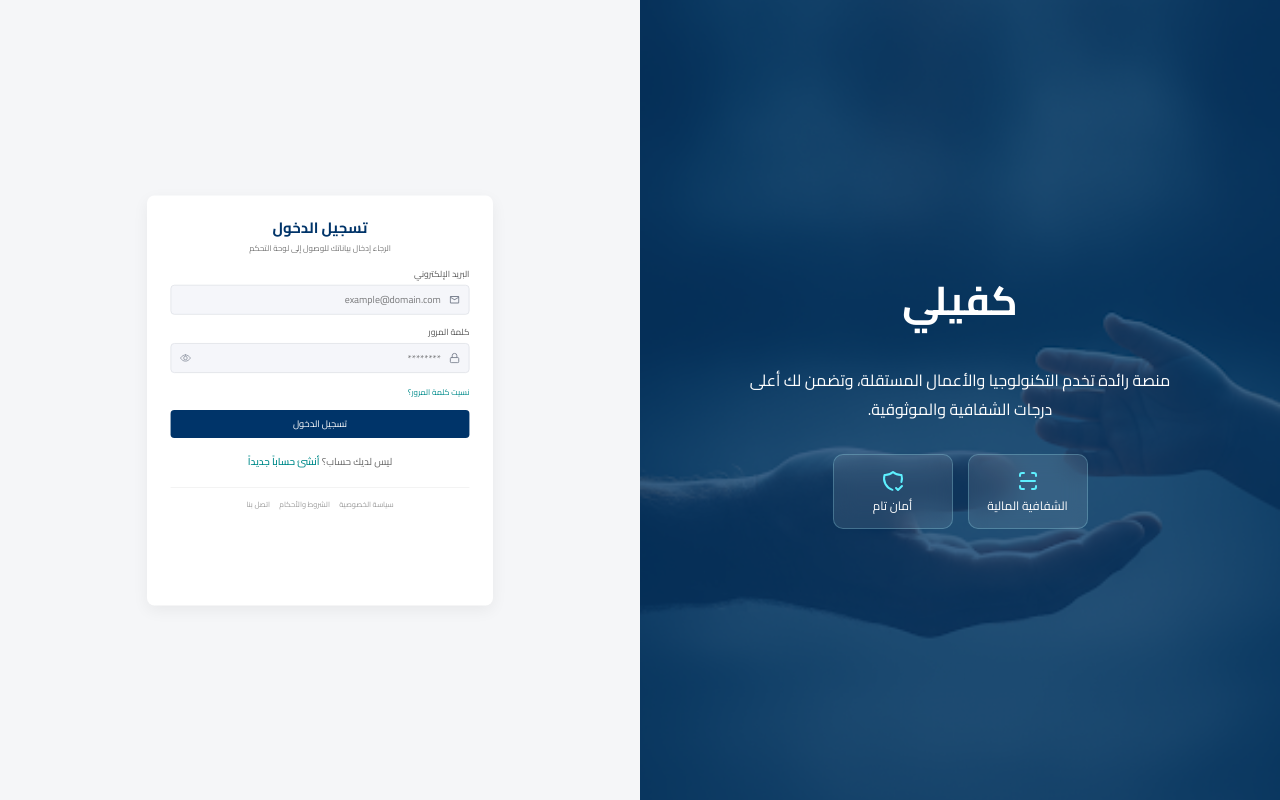
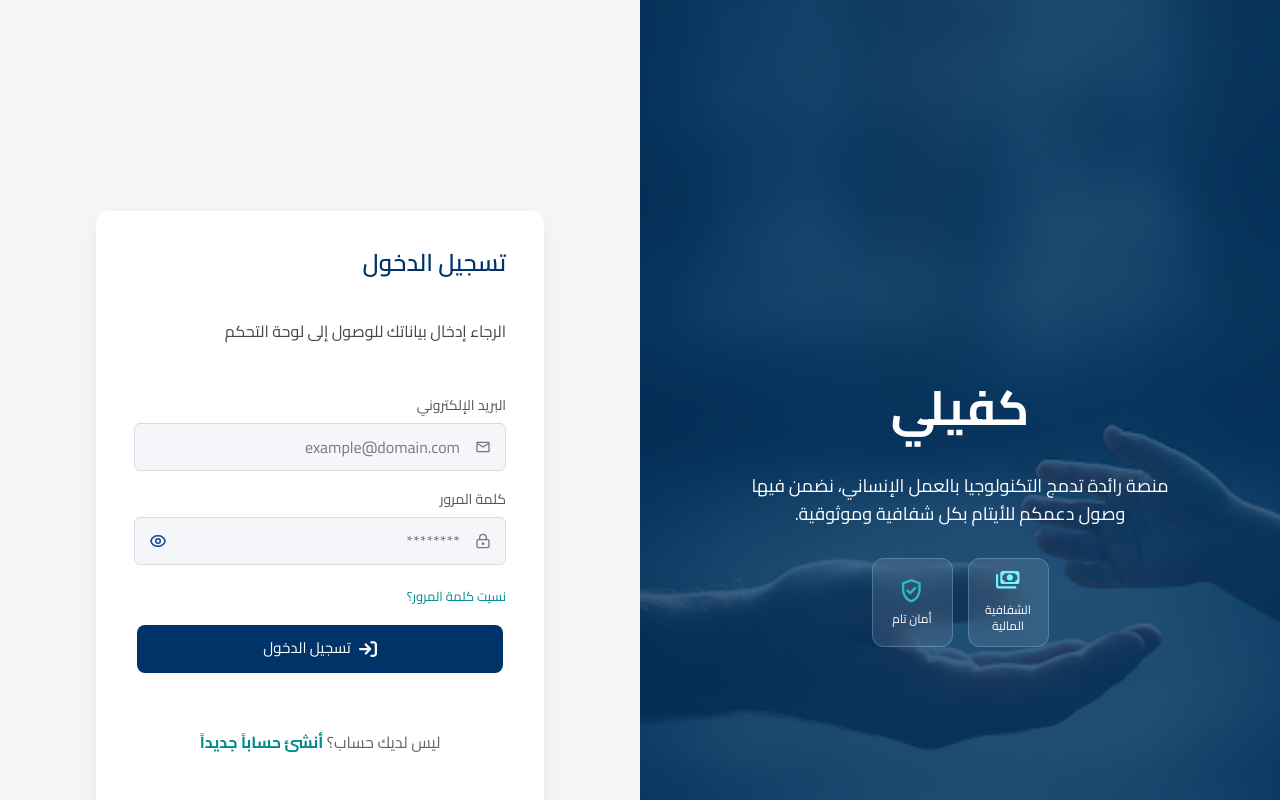
Before and after one commit to Kafeeli/kafeeli-frontend, a React (Vite) app: page / in a window 1280 px wide. Shown: the top 800 px of the page. Built offline with nearby package versions, Linux system fonts and the light colour scheme.

Commit message:
feat: connect forgot password page

```diff
--- a/src/App.jsx
+++ b/src/App.jsx
@@ -1,11 +1,12 @@
 import { BrowserRouter, Routes, Route } from "react-router-dom";
 import Login from "./pages/Login";
-
+import ForgotPassword from "./pages/ForgotPassword";
 function App() {
   return (
     <BrowserRouter>
       <Routes>
         <Route path="/" element={<Login />} />
+        <Route path="/forgot-password" element={<ForgotPassword />} />
         <Route path="/sponsor-dashboard" element={<h1>Sponsor Dashboard</h1>} />
         <Route path="/guardian-dashboard" element={<h1>Guardian Dashboard</h1>} />
         <Route path="/admin-dashboard" element={<h1>Admin Dashboard</h1>} />
--- a/src/pages/Login.jsx
+++ b/src/pages/Login.jsx
@@ -1,11 +1,15 @@
 import { useState } from "react";
 import { useNavigate } from "react-router-dom";
 import kafeeli from "../assets/kafeeli.png";
-
+import securityIcon from "../assets/Icon (1).svg";
 import { MdOutlineMailOutline } from "react-icons/md";
-import { LuLock } from "react-icons/lu";
+import { LuLockKeyhole } from "react-icons/lu";
 import { IoEyeOutline } from "react-icons/io5";
 import { TbShieldCheck, TbScan } from "react-icons/tb";
+import { FaArrowRightToBracket } from "react-icons/fa6";
+import financialIcon from "../assets/Icon (4).svg";
+import { HiOutlineEyeOff } from "react-icons/hi";
+import { HiOutlineEye } from "react-icons/hi";
 
 function Login() {
   const navigate = useNavigate();
@@ -13,7 +17,7 @@ function Login() {
   const [email, setEmail] = useState("");
   const [password, setPassword] = useState("");
   const [errorType, setErrorType] = useState("");
-
+  const [showPassword, setShowPassword] = useState(false);
   const handleSubmit = (e) => {
   e.preventDefault();
 
@@ -22,51 +26,108 @@ function Login() {
     return;
   }
 
-    const response = {
+  let response;
+
+if (email === "sponsor@gmail.com" && password === "123456") {
+  response = {
     success: true,
     role: "Sponsor",
     error: null,
   };
+} else if (email === "guardian@gmail.com" && password === "123456") {
+  response = {
+    success: true,
+    role: "Guardian",
+    error: null,
+  };
+} else if (email === "admin@gmail.com" && password === "123456") {
+  response = {
+    success: true,
+    role: "Admin",
+    error: null,
+  };
+} else if (email === "verify@gmail.com") {
+  response = {
+    success: false,
+    role: null,
+    error: "unverified_email",
+  };
+} else if (email === "inactive@gmail.com") {
+  response = {
+    success: false,
+    role: null,
+    error: "inactive_account",
+  };
+} else {
+  response = {
+    success: false,
+    role: null,
+    error: "invalid_credentials",
+  };
+}}
+  //   const handleSubmit = (e) => {
+  //     e.preventDefault();
 
-    setErrorType("");
+  //     if (!email || !password) {
+  //       setErrorType("empty");
+  //       return;
+  //     }
 
-    if (response.role === "Sponsor") {
-      navigate("/sponsor-dashboard");
-    } else if (response.role === "Guardian") {
-      navigate("/guardian-dashboard");
-    } else if (response.role === "Admin") {
-      navigate("/admin-dashboard");
-    }
-  };
+  //     const response = {
+  //       success: true,
+  //       role: "Sponsor",
+  //       error: null,
+  //     };
+
+  //     setErrorType("");
+
+  //     if (response.role === "Sponsor") {
+  //       navigate("/sponsor-dashboard");
+  //     } else if (response.role === "Guardian") {
+  //       navigate("/guardian-dashboard");
+  //     } else if (response.role === "Admin") {
+  //       navigate("/admin-dashboard");
+  //     }
+  //   };
 
   return (
-    <div className="h-screen w-full overflow-hidden flex max-md:flex-col font-[Cairo,sans-serif]">
+    <div className="min-h-screen w-full flex flex-row max-md:flex-col font-[Cairo,sans-serif]">
       {/* الصورة شمال */}
       <div
-        className="w-1/2 max-md:w-full max-md:min-h-[350px] bg-cover bg-center relative flex justify-center items-center"
+        className="w-[640px] h-[1024px] max-md:w-full max-md:min-h-[350px] bg-cover bg-center relative flex justify-center items-center"
         style={{ backgroundImage: `url(${kafeeli})` }}
       >
         <div className="absolute inset-0 bg-[rgba(0,52,105,0.75)]"></div>
 
         <div className="relative z-10 text-white text-center w-[70%]">
-          <h1 className="text-[40px] pb-5 mb-[15px] text-white font-bold">
+          <h1 className="pb-5 mb-[15px] text-white font-[Cairo] font-bold text-[48px] leading-[60px] text-center">
             كفيلي
           </h1>
 
-          <p className="leading-[1.8] mb-[30px]">
-            منصة رائدة تخدم التكنولوجيا والأعمال المستقلة، وتضمن لك أعلى درجات
-            الشفافية والموثوقية.
+          <p className="mb-[30px] text-white font-[Cairo] font-normal text-[18px] leading-[28px] text-center">
+            منصة رائدة تدمج التكنولوجيا بالعمل الإنساني، نضمن فيها وصول دعمكم
+            للأيتام بكل شفافية وموثوقية.
           </p>
 
           <div className="flex justify-center gap-[15px]">
-            <div className="w-[120px] h-[75px] flex flex-col justify-center items-center rounded-[10px] bg-white/10 border border-cyan-200/25 backdrop-blur-md">
-              <TbScan className="text-2xl text-[#5ef0ff] mb-[5px]" />
+            <div className="flex justify-center gap-[15px]">
+              <div className="w-[81px] h-[89px] p-4 flex flex-col justify-center items-center gap-2 rounded-[12px] border border-cyan-200/25 bg-white/10 backdrop-blur-md">
+                <img
+                  src={financialIcon}
+                  alt="financial icon"
+                  className="w-6 h-6 mb-[5px]"
+                />
                 <span className="text-xs text-white">الشفافية المالية</span>
               </div>
 
-            <div className="w-[120px] h-[75px] flex flex-col justify-center items-center rounded-[10px] bg-white/10 border border-cyan-200/25 backdrop-blur-md">
-              <TbShieldCheck className="text-2xl text-[#5ef0ff] mb-[5px]" />
+              <div className="w-[81px] h-[89px] p-4 flex flex-col justify-center items-center gap-2 rounded-[12px] border border-cyan-200/25 bg-white/10 backdrop-blur-md">
+                <img
+                  src={securityIcon}
+                  alt="security icon"
+                  className="w-6 h-6"
+                />
                 <span className="text-xs text-white">أمان تام</span>
+              </div>
             </div>
           </div>
         </div>
@@ -77,20 +138,19 @@ function Login() {
         dir="rtl"
         className="w-1/2 max-md:w-full bg-[#f5f6f8] flex justify-center items-center"
       >
-        <div className="w-[558px] h-[661px] bg-white rounded-xl px-[38px] py-9 shadow-[0_8px_25px_rgba(0,0,0,0.06)] flex flex-col scale-[0.62] max-md:scale-100 max-md:w-[90%] max-md:h-auto max-md:my-[30px]">
-          <h2 className="text-center text-[#003469] mb-2 text-2xl font-bold">
+        <div className="w-[448px] max-w-[448px] h-[603px] bg-white rounded-xl px-[38px] py-9 shadow-[0_8px_25px_rgba(0,0,0,0.06)] flex flex-col gap-8 max-md:w-[90%] max-md:h-auto max-md:my-[30px]">
+          <h2 className="text-[#003469] mb-2 font-[Cairo] font-semibold text-[24px] leading-[32px] text-right">
             تسجيل الدخول
           </h2>
 
-          <p className="text-center text-[#777] text-[13px] mb-5">
+          <p className="mb-5 font-[Cairo] font-normal text-[16px] leading-[24px] text-right text-[#424750]">
             الرجاء إدخال بياناتك للوصول إلى لوحة التحكم
           </p>
 
           <form onSubmit={handleSubmit}>
-            <label className="block text-right mb-2 text-[#555] text-sm">
+            <label className="block text-right mb-2 text-[#555] font-[Cairo] font-medium text-[14px] leading-[20px]">
               البريد الإلكتروني
             </label>
-
             <div className="relative mb-[18px]">
               <input
                 type="email"
@@ -99,26 +159,39 @@ function Login() {
                 onChange={(e) => setEmail(e.target.value)}
                 className="w-full h-12 border border-[#d8dbe2] rounded-md bg-[#f5f6fa] pr-[45px] pl-[45px] outline-none focus:border-[#003469]"
               />
-              <MdOutlineMailOutline className="absolute right-[15px] top-1/2 -translate-y-1/2 text-[#7d8492] text-lg" />
+              <MdOutlineMailOutline className="absolute right-[15px] top-1/2 -translate-y-1/2 text-[#737782] w-4 h-6" />
             </div>
 
-            <label className="block text-right mb-2 text-[#555] text-sm">
+            <label className="block text-right mb-2 text-[#555] font-[Cairo] font-medium text-[14px] leading-[20px]">
               كلمة المرور
             </label>
 
             <div className="relative mb-[18px]">
               <input
-                type="password"
+                type={showPassword ? "text" : "password"}
                 placeholder="********"
                 value={password}
                 onChange={(e) => setPassword(e.target.value)}
                 className="w-full h-12 border border-[#d8dbe2] rounded-md bg-[#f5f6fa] pr-[45px] pl-[45px] outline-none focus:border-[#003469]"
               />
-              <LuLock className="absolute right-[15px] top-1/2 -translate-y-1/2 text-[#7d8492] text-lg" />
-              <IoEyeOutline className="absolute left-[15px] top-1/2 -translate-y-1/2 text-[#7d8492] text-lg cursor-pointer" />
+
+              <LuLockKeyhole className="absolute right-[15px] top-1/2 -translate-y-1/2 text-[#737782] w-4 h-6" />
+
+              <div
+                onClick={() => setShowPassword(!showPassword)}
+                className="absolute left-[15px] top-1/2 -translate-y-1/2 cursor-pointer"
+              >
+                {showPassword ? (
+                  <HiOutlineEyeOff className="text-[#0D4B8E] text-lg" />
+                ) : (
+                  <HiOutlineEye className="text-[#0D4B8E] text-lg" />
+                )}
               </div>
-
-            <a href="#" className="text-[#008b8b] text-[13px] no-underline">
+            </div>
+<a
+  href="/forgot-password"
+  className="text-[#008b8b] text-[13px] no-underline"
+>
   نسيت كلمة المرور؟
 </a>
 
@@ -128,18 +201,46 @@ function Login() {
   </div>
 )}
 
+{errorType === "invalid" && (
+  <div className="mt-3 bg-red-100 text-red-600 p-3 rounded-md text-sm">
+    البريد الإلكتروني أو كلمة المرور غير صحيحة
+  </div>
+)}
+
+{errorType === "unverified" && (
+  <div className="mt-3 bg-yellow-100 text-yellow-700 p-3 rounded-md text-sm">
+    <p>يرجى تأكيد بريدك الإلكتروني قبل تسجيل الدخول.</p>
+
+    <button
+      type="button"
+      className="mt-2 text-[#003469] font-semibold underline"
+    >
+      إعادة إرسال رابط تحقق
+    </button>
+  </div>
+)}
+
+{errorType === "inactive" && (
+  <div className="mt-3 bg-gray-100 text-gray-700 p-3 rounded-md text-sm">
+    حسابك غير نشط.
+  </div>
+)}
+
 <button
   type="submit"
-              className="w-full mt-[18px] h-[45px] border-none rounded-md bg-[#003469] text-white text-[15px] cursor-pointer hover:bg-[#002850]"
+  className="w-full max-w-[366px] h-[48px] mx-auto mt-[18px] rounded-[8px] bg-[#003469] text-white text-[15px] flex items-center justify-center gap-2 cursor-pointer hover:bg-[#002850]"
 >
+  <FaArrowRightToBracket className="w-[18px] h-[18px]" />
   تسجيل الدخول
 </button>
           </form>
 
-          <div className="text-center mt-[25px] text-[#666]">
-            ليس لديك حساب؟
-            <a href="#" className="text-[#008b8b] no-underline font-semibold">
-              {" "}
+          <div className="text-center mt-[25px] text-[#666] font-[Cairo] font-normal text-[16px] leading-[24px]">
+            ليس لديك حساب؟{" "}
+            <a
+              href="#"
+              className="text-[#008b8b] no-underline font-bold text-[16px] leading-[24px] font-[Cairo] inline-block"
+            >
               أنشئ حساباً جديداً
             </a>
           </div>
@@ -159,6 +260,6 @@ function Login() {
       </div>
     </div>
   );
+
 }
-
 export default Login;
```
Also changed, not shown: src/assets/Icon (1).svg (added), src/assets/Icon (4).svg (added). Lines whose indentation alone changed are shown as unchanged.
